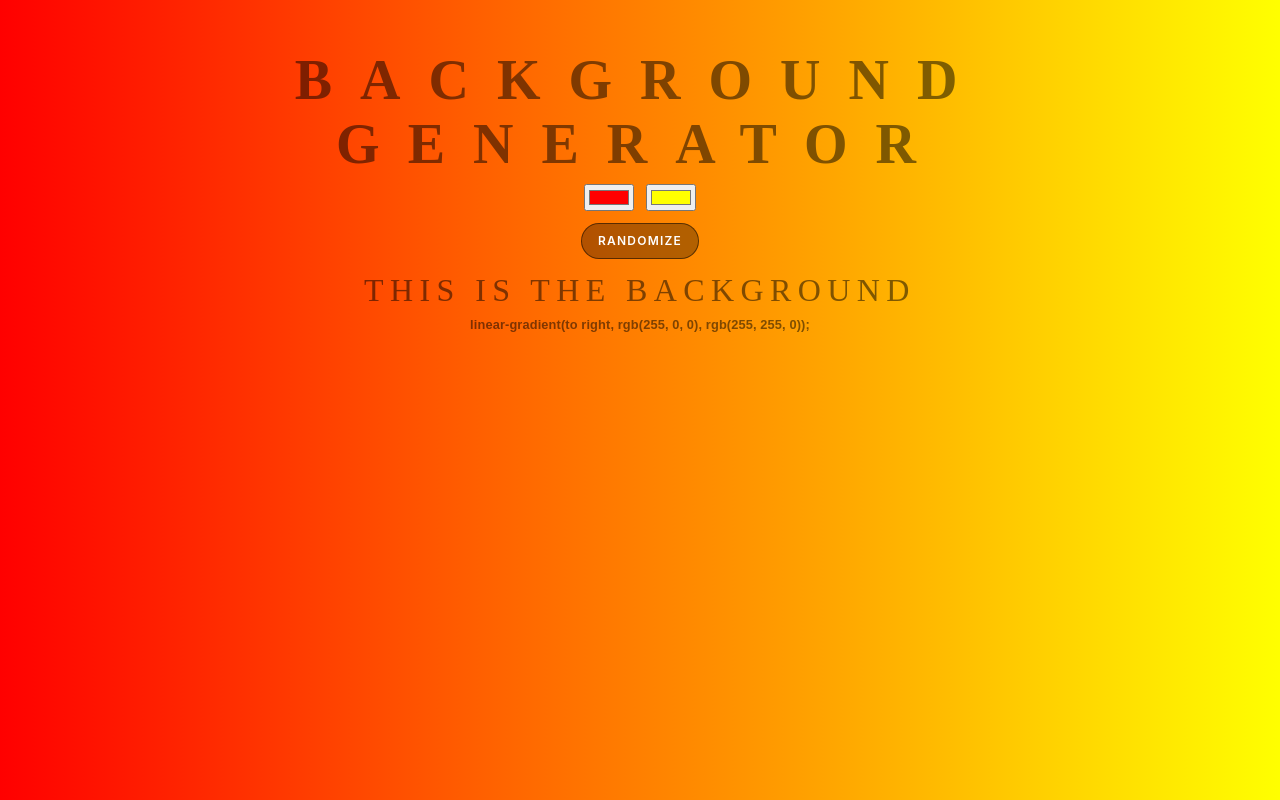
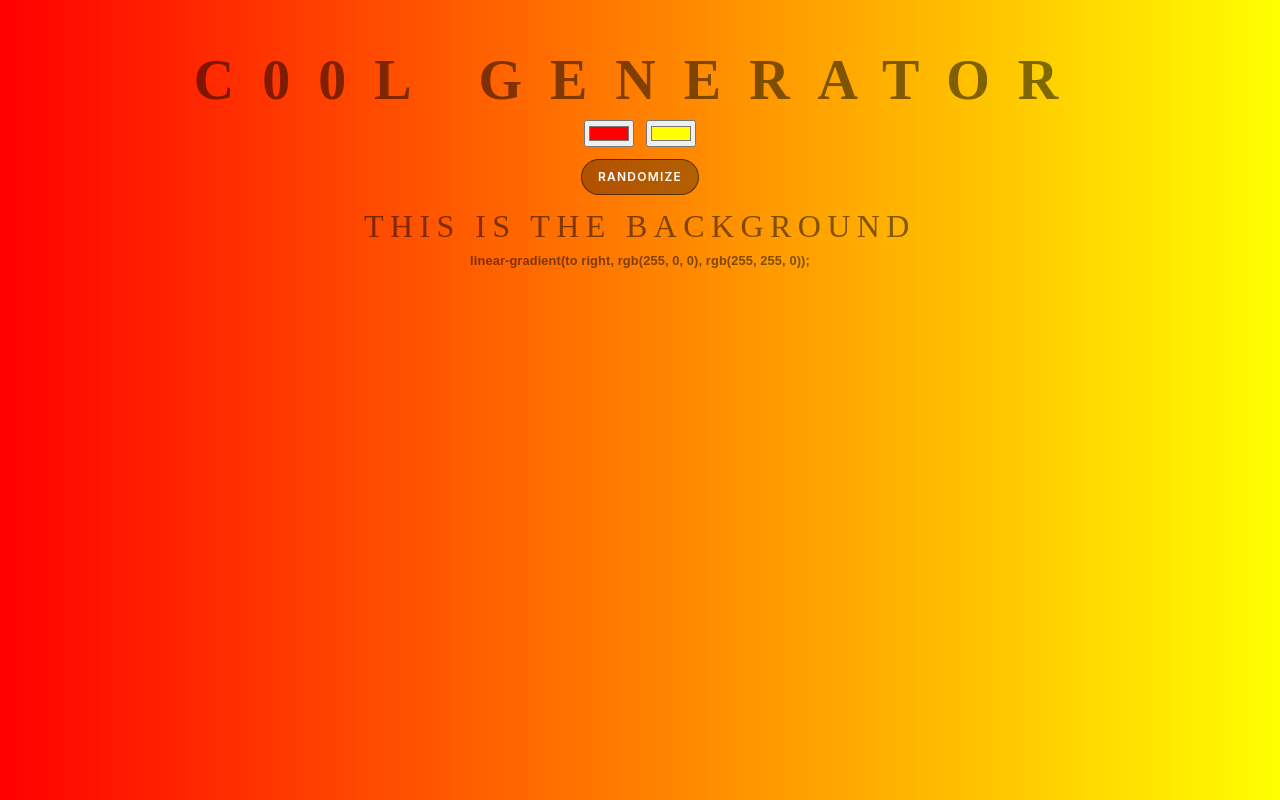
Before and after one commit to YazeedEld/background-generator, a plain HTML site: page index.html in a window 1280 px wide. Drawn offline with nearby package versions, Linux system fonts and the light colour scheme.

Commit message:
Adding zeros

```diff
--- a/index.html
+++ b/index.html
@@ -8,7 +8,7 @@
 </head>
 
 <body id="gradient">
-    <h1>Background Generator</h1>
+    <h1>C00L Generator</h1>
     <input class="color1" type="color" name="color1" value="#ff0000">
     <input class="color2" type="color" name="color2" value="#ffff00">
     <button class="btn btn-primary random-btn">Randomize</button>
```
